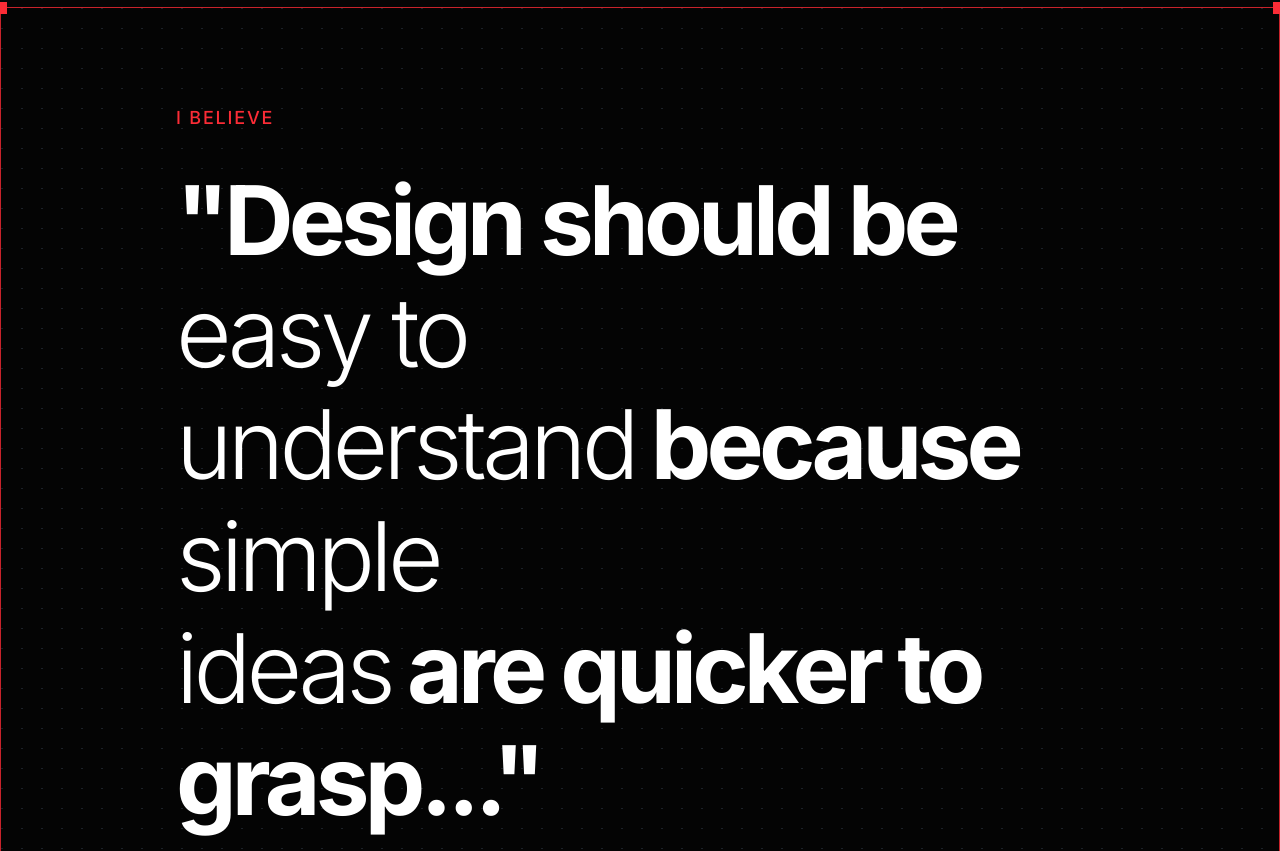
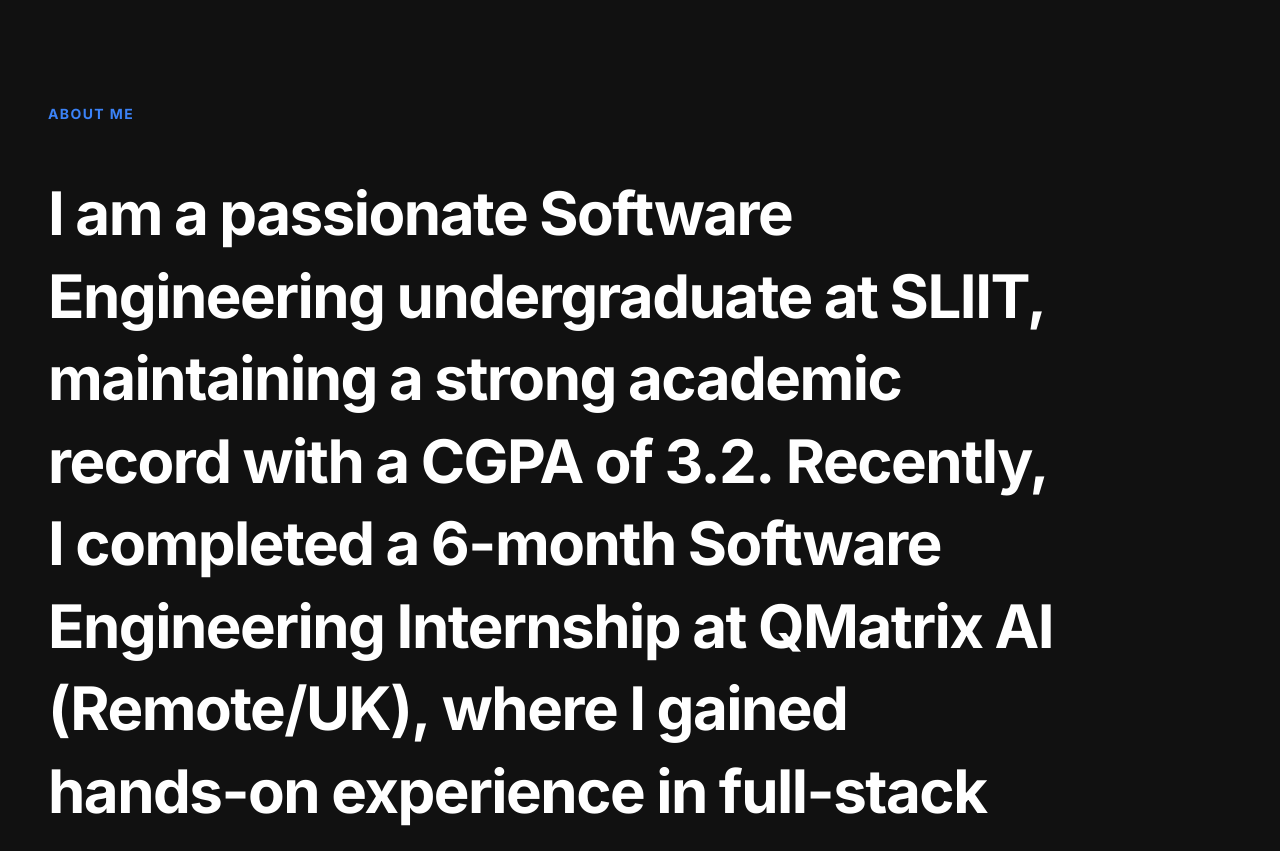
Before and after one commit to Deepatharshan/personal-portfolio, a Next.js app: page / in a window 1280 px wide. Shown: the part 1289-2140 px from the top of the page. Built offline with nearby package versions, Linux system fonts and the light colour scheme.

Commit message:
chore: remove unused Quote component

```diff
--- a/src/app/page.tsx
+++ b/src/app/page.tsx
@@ -1,6 +1,5 @@
 import Navbar from "@/components/Navbar";
 import Hero from "@/components/Hero";
-import Quote from "@/components/Quote";
 import About from "@/components/About";
 import Skills from "@/components/Skills";
 import Experience from "@/components/Experience";
@@ -15,7 +14,6 @@
       <Navbar />
       <main>
         <Hero />
-        <Quote />
         <About />
         <Skills />
         <Experience />
--- a/src/components/Quote.tsx
+++ /dev/null
@@ -1,45 +0,0 @@
-"use client";
-
-import { DotPattern } from "@/components/ui/dot-pattern";
-
-export default function Quote() {
-  return (
-    <section className="bg-background py-16 md:py-24 overflow-hidden flex justify-center w-full">
-      <div className="mx-auto w-full max-w-7xl px-6 xl:px-0">
-        <div className="relative flex flex-col items-center border border-red-500/80 bg-background/50">
-          <DotPattern width={20} height={20} className="fill-slate-500/30" />
-
-          {/* Corner Squares */}
-          <div className="absolute -left-1.5 -top-1.5 h-3 w-3 bg-red-500" />
-          <div className="absolute -bottom-1.5 -left-1.5 h-3 w-3 bg-red-500" />
-          <div className="absolute -right-1.5 -top-1.5 h-3 w-3 bg-red-500" />
-          <div className="absolute -bottom-1.5 -right-1.5 h-3 w-3 bg-red-500" />
-
-          <div className="relative z-20 mx-auto w-full max-w-5xl rounded-[40px] px-8 py-12 md:px-12 md:py-20 xl:py-24">
-            <p className="text-sm font-medium uppercase tracking-widest text-red-500 mb-6 md:mb-10 lg:text-lg">
-              I believe
-            </p>
-            <div className="flex flex-col gap-2 md:gap-4 text-3xl tracking-tighter sm:text-5xl md:text-6xl lg:text-7xl xl:text-8xl text-foreground">
-              <div className="flex flex-wrap items-center gap-2 md:gap-4">
-                <span className="font-bold">"Design should be</span>
-                <span className="font-light text-muted-foreground/90">easy to</span>
-              </div>
-              <div className="flex flex-wrap items-center gap-2 md:gap-4">
-                <span className="font-light text-muted-foreground/90">understand</span>
-                <span className="font-bold">because</span>
-                <span className="font-light text-muted-foreground/90">simple</span>
-              </div>
-              <div className="flex flex-wrap items-center gap-2 md:gap-4">
-                <span className="font-light text-muted-foreground/90">ideas</span>
-                <span className="font-bold">are quicker to</span>
-              </div>
-              <div className="flex flex-wrap items-center gap-2 md:gap-4">
-                <span className="font-bold">grasp..."</span>
-              </div>
-            </div>
-          </div>
-        </div>
-      </div>
-    </section>
-  );
-}
```
